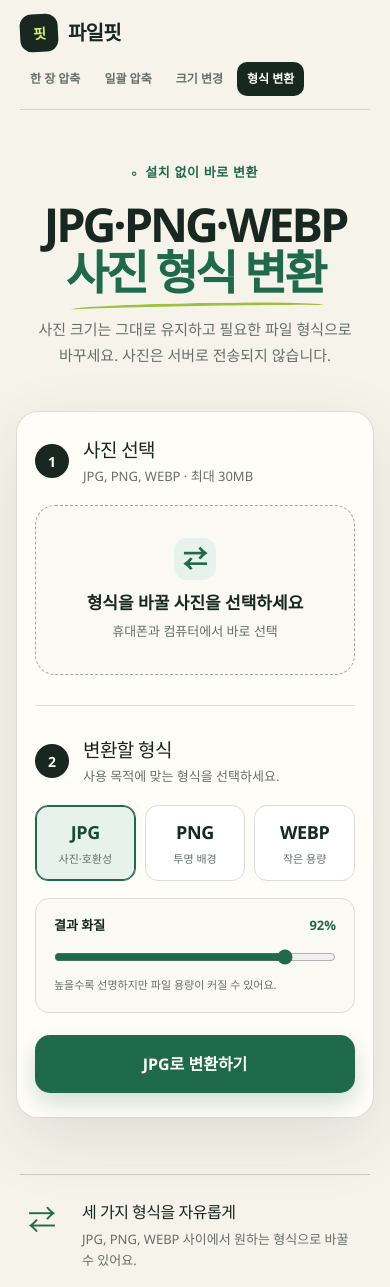
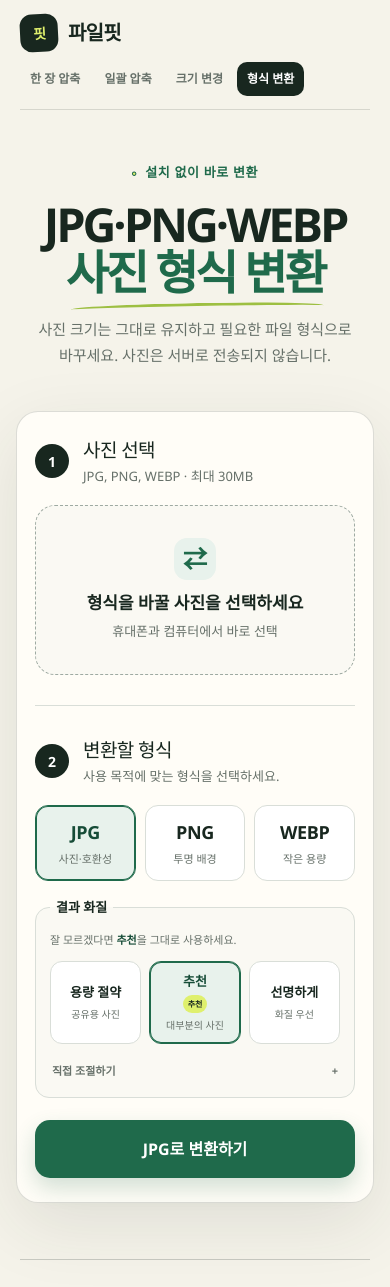
Before and after one commit to ekfgus011113-lab/file-tools, a Next.js app: page /convert-image in a window 390 px wide. Shown: the top 1287 px of the page. Built offline with nearby package versions, Linux system fonts and the light colour scheme.

Commit message:
Simplify image quality selection

```diff
--- a/app/convert-image/ImageConverter.tsx
+++ b/app/convert-image/ImageConverter.tsx
@@ -7,6 +7,7 @@ const ACCEPTED_TYPES = ["image/jpeg", "image/png", "image/webp"];
 const MAX_FILE_BYTES = 30 * 1024 * 1024;
 
 type OutputFormat = "image/jpeg" | "image/png" | "image/webp";
+type QualityMode = "saving" | "recommended" | "clear" | "custom";
 
 type ImageInfo = {
   source: CanvasImageSource;
@@ -27,6 +28,12 @@ const FORMATS: { type: OutputFormat; label: string; note: string }[] = [
   { type: "image/jpeg", label: "JPG", note: "사진·호환성" },
   { type: "image/png", label: "PNG", note: "투명 배경" },
   { type: "image/webp", label: "WEBP", note: "작은 용량" },
+];
+
+const QUALITY_PRESETS: { mode: Exclude<QualityMode, "custom">; value: number; label: string; note: string }[] = [
+  { mode: "saving", value: 75, label: "용량 절약", note: "공유용 사진" },
+  { mode: "recommended", value: 85, label: "추천", note: "대부분의 사진" },
+  { mode: "clear", value: 95, label: "선명하게", note: "화질 우선" },
 ];
 
 function formatBytes(bytes: number) {
@@ -87,7 +94,8 @@ export function ImageConverter() {
   const [width, setWidth] = useState(0);
   const [height, setHeight] = useState(0);
   const [outputType, setOutputType] = useState<OutputFormat>("image/jpeg");
-  const [quality, setQuality] = useState(92);
+  const [quality, setQuality] = useState(85);
+  const [qualityMode, setQualityMode] = useState<QualityMode>("recommended");
   const [status, setStatus] = useState<"idle" | "working" | "done" | "error">("idle");
   const [message, setMessage] = useState("");
   const [result, setResult] = useState<ConvertResult | null>(null);
@@ -148,6 +156,20 @@ export function ImageConverter() {
     setOutputType(type);
     resetResult();
   };
+
+  const chooseQuality = (mode: Exclude<QualityMode, "custom">, value: number) => {
+    setQualityMode(mode);
+    setQuality(value);
+    resetResult();
+  };
+
+  const qualityLabel = qualityMode === "saving"
+    ? "용량 절약"
+    : qualityMode === "recommended"
+      ? "추천"
+      : qualityMode === "clear"
+        ? "선명하게"
+        : `직접 조절 ${quality}%`;
 
   const runConversion = async () => {
     if (!file) {
@@ -259,11 +281,47 @@ export function ImageConverter() {
         </div>
 
         {outputType !== "image/png" && (
-          <label className="quality-control">
-            <span><strong>결과 화질</strong><b>{quality}%</b></span>
-            <input type="range" min="50" max="100" step="1" value={quality} onChange={(event) => { setQuality(Number(event.target.value)); resetResult(); }} />
-            <small>높을수록 선명하지만 파일 용량이 커질 수 있어요.</small>
-          </label>
+          <fieldset className="quality-picker">
+            <legend>결과 화질</legend>
+            <p>잘 모르겠다면 <strong>추천</strong>을 그대로 사용하세요.</p>
+            <div className="quality-presets" role="group" aria-label="결과 화질 선택">
+              {QUALITY_PRESETS.map((preset) => (
+                <button
+                  type="button"
+                  key={preset.mode}
+                  className={qualityMode === preset.mode ? "active" : ""}
+                  onClick={() => chooseQuality(preset.mode, preset.value)}
+                  aria-pressed={qualityMode === preset.mode}
+                >
+                  <strong>{preset.label}{preset.mode === "recommended" && <em>추천</em>}</strong>
+                  <span>{preset.note}</span>
+                </button>
+              ))}
+            </div>
+            <button
+              type="button"
+              className={`custom-quality-toggle ${qualityMode === "custom" ? "active" : ""}`}
+              onClick={() => { setQualityMode("custom"); resetResult(); }}
+              aria-expanded={qualityMode === "custom"}
+              aria-controls="custom-quality-control"
+            >
+              직접 조절하기 <span aria-hidden="true">{qualityMode === "custom" ? "−" : "+"}</span>
+            </button>
+            {qualityMode === "custom" && (
+              <label id="custom-quality-control" className="quality-control">
+                <span><strong>직접 선택한 화질</strong><b>{quality}%</b></span>
+                <input
+                  type="range"
+                  min="50"
+                  max="100"
+                  step="1"
+                  value={quality}
+                  onChange={(event) => { setQuality(Number(event.target.value)); resetResult(); }}
+                />
+                <small>높을수록 선명하지만 파일 용량이 커질 수 있어요.</small>
+              </label>
+            )}
+          </fieldset>
         )}
 
         <button type="button" className="primary-button" onClick={runConversion} disabled={status === "working"}>
@@ -287,7 +345,10 @@ export function ImageConverter() {
               <div><span>변환 후</span><strong>{formatLabel(outputType)} · {formatBytes(result.blob.size)}</strong></div>
             </div>
             <a className="download-button" href={result.url} download={result.filename}>변환한 사진 저장하기 <span aria-hidden="true">↓</span></a>
-            <p className="result-detail">사진 크기 {result.width.toLocaleString()} × {result.height.toLocaleString()}px 유지</p>
+            <p className="result-detail">
+              사진 크기 {result.width.toLocaleString()} × {result.height.toLocaleString()}px 유지
+              {outputType !== "image/png" && <> · {qualityLabel} 화질 {quality}%</>}
+            </p>
           </section>
         )}
       </section>
--- a/app/globals.css
+++ b/app/globals.css
@@ -212,7 +212,20 @@ footer strong { color: var(--ink); font-size: 15px; }
 .format-grid button span { color: var(--muted); font-size: 11px; }
 .format-grid button.active { border-color: var(--accent); background: var(--soft-green); box-shadow: inset 0 0 0 1px var(--accent); }
 .format-grid button.active strong { color: var(--accent-dark); }
-.quality-control { margin-top: 17px; padding: 17px 18px; border: 1px solid var(--line); border-radius: 14px; background: #faf9f3; display: block; }
+.quality-picker { margin: 17px 0 0; padding: 17px 18px; border: 1px solid var(--line); border-radius: 14px; background: #faf9f3; }
+.quality-picker legend { padding: 0 6px; font-size: 13px; font-weight: 800; }
+.quality-picker > p { margin: -2px 0 13px; color: var(--muted); font-size: 11px; }
+.quality-picker > p strong { color: var(--accent-dark); }
+.quality-presets { display: grid; grid-template-columns: repeat(3, 1fr); gap: 8px; }
+.quality-presets button { min-height: 68px; padding: 10px 6px; border: 1px solid var(--line); border-radius: 12px; background: white; color: var(--ink); cursor: pointer; display: flex; flex-direction: column; align-items: center; justify-content: center; gap: 5px; }
+.quality-presets button strong { display: flex; align-items: center; gap: 5px; font-size: 13px; }
+.quality-presets button strong em { padding: 3px 5px; border-radius: 999px; background: var(--lime); color: var(--ink); font-size: 8px; font-style: normal; }
+.quality-presets button span { color: var(--muted); font-size: 10px; }
+.quality-presets button.active { border-color: var(--accent); background: var(--soft-green); box-shadow: inset 0 0 0 1px var(--accent); }
+.quality-presets button.active strong { color: var(--accent-dark); }
+.custom-quality-toggle { width: 100%; margin-top: 10px; padding: 9px 2px 2px; border: 0; background: transparent; color: var(--muted); cursor: pointer; display: flex; align-items: center; justify-content: space-between; font-size: 11px; font-weight: 700; }
+.custom-quality-toggle.active { color: var(--accent-dark); }
+.quality-control { margin-top: 10px; padding: 14px 15px; border: 1px solid var(--line); border-radius: 12px; background: white; display: block; }
 .quality-control > span { display: flex; align-items: center; justify-content: space-between; font-size: 13px; }
 .quality-control b { color: var(--accent); }
 .quality-control input { width: 100%; margin: 13px 0 6px; accent-color: var(--accent); cursor: pointer; }
@@ -261,6 +274,9 @@ footer strong { color: var(--ink); font-size: 15px; }
   .guide-section h2 { font-size: 26px; }
   .article-link-section { margin-top: -32px; padding: 25px 22px; align-items: flex-start; flex-direction: column; gap: 20px; }
   .article-link-section > a { width: 100%; text-align: center; }
+  .quality-picker { padding: 16px 14px; }
+  .quality-presets button { min-height: 65px; }
+  .quality-presets button strong { flex-direction: column; gap: 3px; }
   .format-comparison { overflow-x: auto; }
   .format-comparison > div { min-width: 560px; }
   .more-tools-section { margin-top: -32px; padding: 28px 22px; grid-template-columns: 1fr; gap: 24px; }
```
Also changed, not shown: 1 other file (tests, documents, lock files or other folders).
